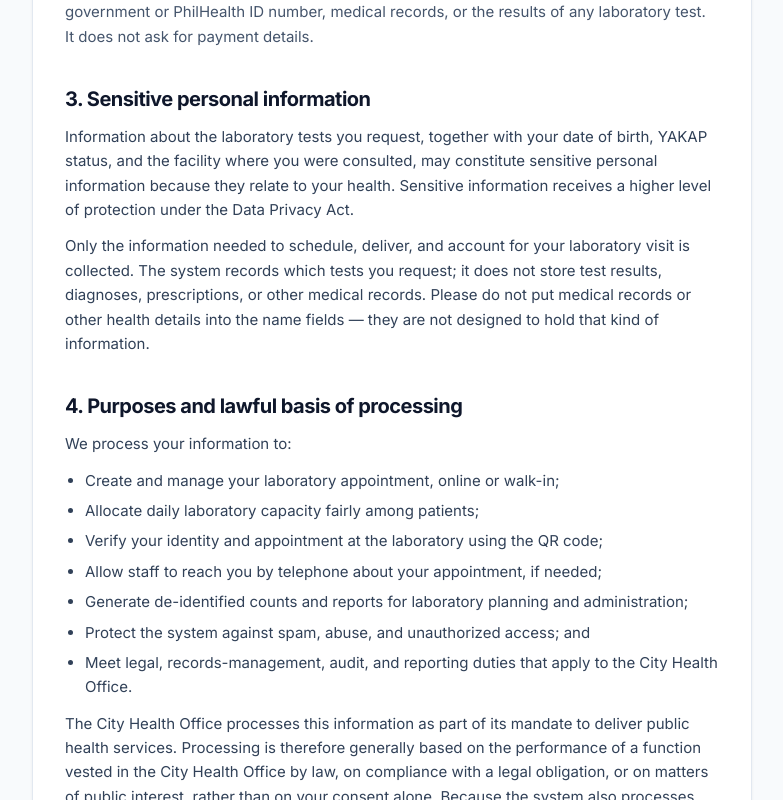
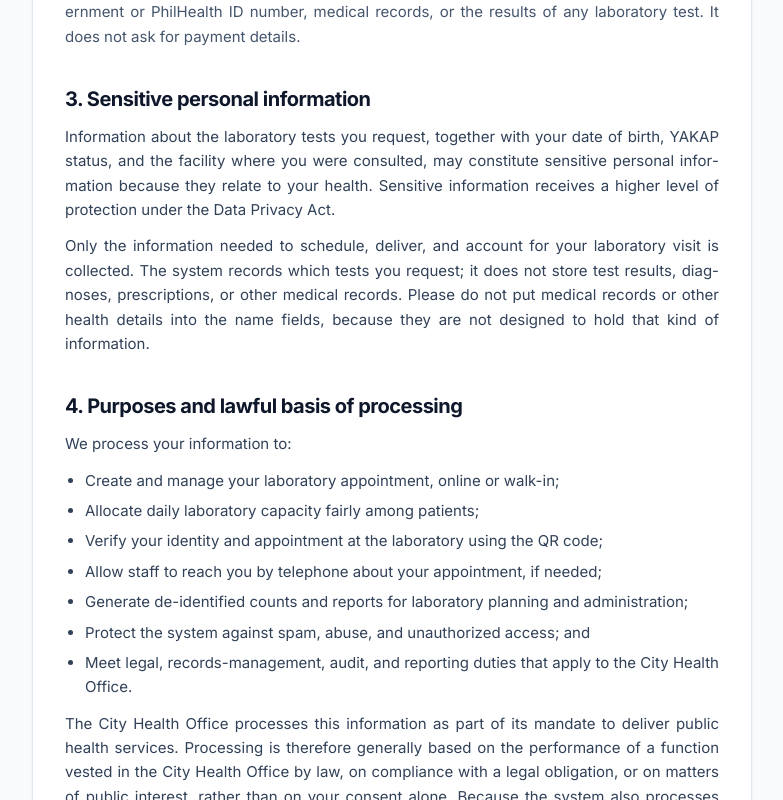
Before and after one commit to JoaquinDomain/cho-appointment-system, a Next.js app: page /privacy-policy in a window 1280 px wide. Shown: the part 1500-2300 px from the top of the page, without its empty margins (248-1031 px from the left). Built offline with nearby package versions, Linux system fonts and the light colour scheme.

Commit message:
Rewrite dash punctuation and justify privacy policy body text

```diff
--- a/src/app/privacy-policy/page.tsx
+++ b/src/app/privacy-policy/page.tsx
@@ -19,7 +19,7 @@ import { ShieldCheck, ArrowLeft } from 'lucide-react'
 export const metadata: Metadata = {
   title: 'Privacy Policy',
   description:
-    'How the Bacolod City Health Office Laboratory Appointment System collects, uses, and protects your personal information — Republic Act No. 10173.',
+    'How the Bacolod City Health Office Laboratory Appointment System collects, uses, and protects your personal information under Republic Act No. 10173.',
 }
 
 function Section({ id, title, children }: { id: string; title: string; children: React.ReactNode }) {
@@ -28,7 +28,7 @@ function Section({ id, title, children }: { id: string; title: string; children:
       <h2 className="text-lg sm:text-xl font-bold text-slate-900 tracking-tight mb-3">
         {title}
       </h2>
-      <div className="space-y-3 text-[15px] leading-relaxed text-slate-700">{children}</div>
+      <div className="space-y-3 text-[15px] leading-relaxed text-justify hyphens-auto text-slate-700">{children}</div>
     </section>
   )
 }
@@ -142,7 +142,7 @@ export default function PrivacyPolicyPage() {
               laboratory visit is collected. The system records which tests you
               request; it does not store test results, diagnoses, prescriptions, or
               other medical records. Please do not put medical records or other health
-              details into the name fields &mdash; they are not designed to hold that
+              details into the name fields, because they are not designed to hold that
               kind of information.
             </p>
           </Section>
@@ -222,7 +222,7 @@ export default function PrivacyPolicyPage() {
               Records are stored in a MySQL database operated for the City Health
               Office on a server managed in coordination with the City&rsquo;s
               information technology personnel. The database is not published to the
-              internet &mdash; the website talks to it through the application only.
+              internet; the website talks to it through the application only.
               The site is served over HTTPS.
             </p>
             <p>The application applies the following safeguards, among others:</p>
@@ -246,10 +246,10 @@ export default function PrivacyPolicyPage() {
             <p>
               No Internet transmission or storage system can be guaranteed to be
               completely secure. This notice describes the safeguards implemented in
-              the application itself. It does not claim additional protections &mdash;
-              such as encryption of the database at rest or a specific
-              intrusion-prevention product &mdash; that have not been verified for
-              this service. If a personal data breach requiring
+              the application itself. It does not claim additional protections, such as
+              encryption of the database at rest or a specific intrusion-prevention
+              product, that have not been verified for this service. If a personal data
+              breach requiring
               notification occurs, the City Health Office will handle it in accordance
               with the Data Privacy Act and National Privacy Commission requirements.
             </p>
```
